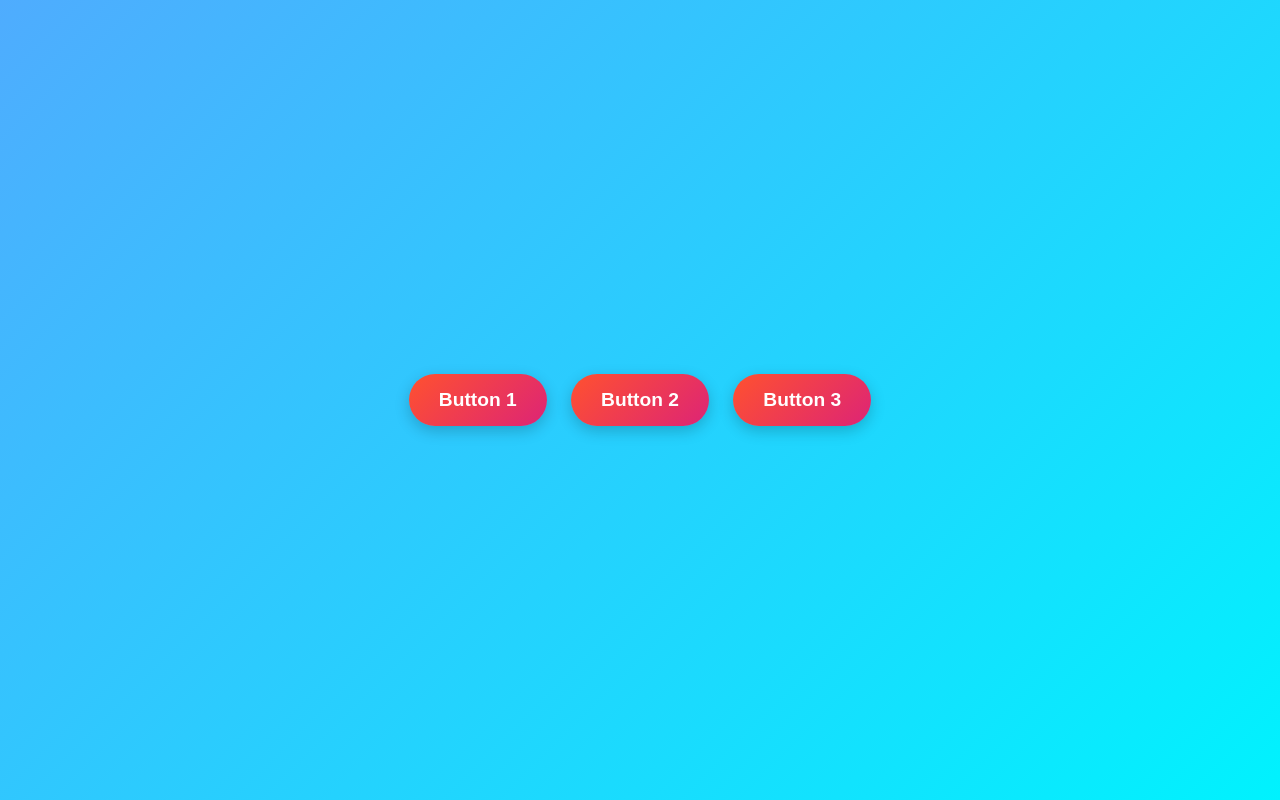
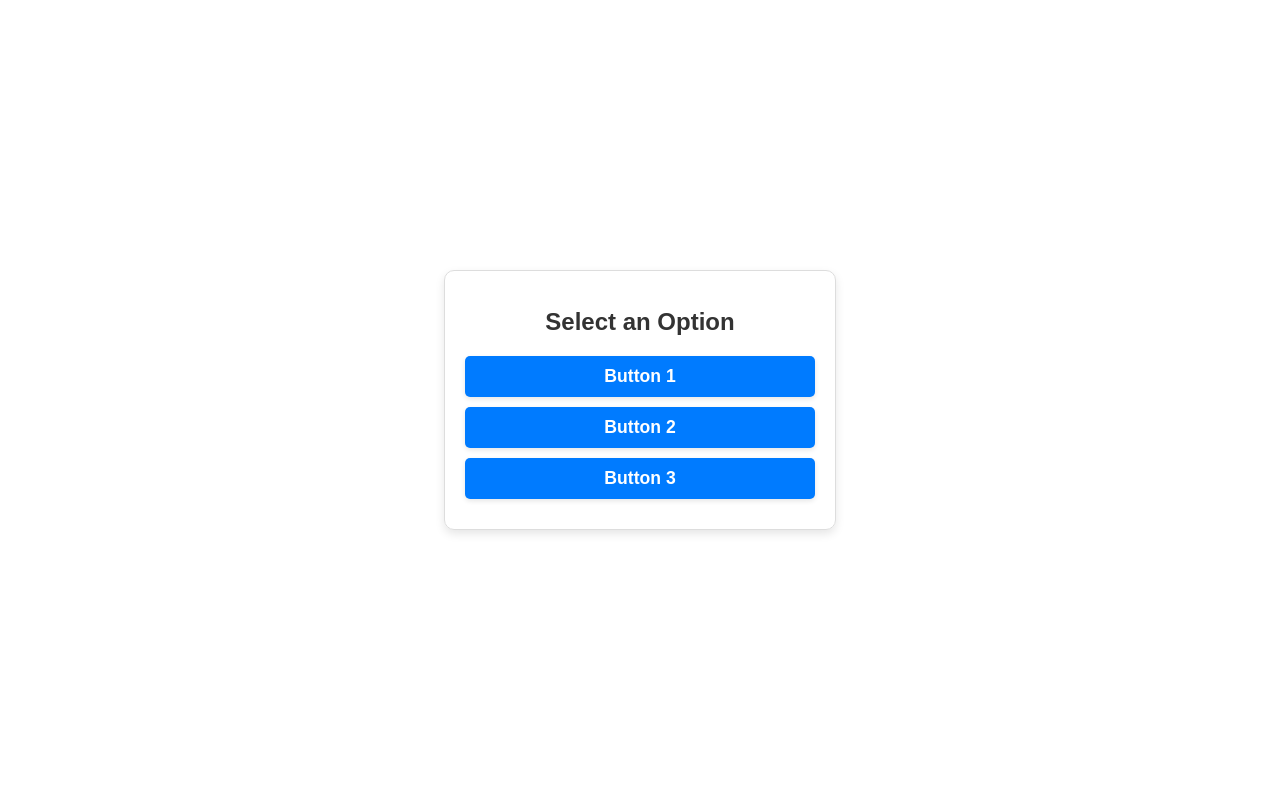
Before and after one commit to jimmykbell/assignments, a plain HTML site: page index.html in a window 1280 px wide. Drawn offline with Linux system fonts and the light colour scheme.

Commit message:
Update index.html

```diff
--- a/index.html
+++ b/index.html
@@ -3,54 +3,66 @@
 <head>
     <meta charset="UTF-8">
     <meta name="viewport" content="width=device-width, initial-scale=1.0">
-    <title>Stylish Buttons</title>
+    <title>Clean Buttons</title>
     <style>
         body {
             margin: 0;
             padding: 0;
+            font-family: 'Arial', sans-serif;
+            background-color: #ffffff;
             display: flex;
             justify-content: center;
             align-items: center;
             height: 100vh;
-            font-family: 'Arial', sans-serif;
-            background: linear-gradient(135deg, #4facfe, #00f2fe);
         }
 
-        .button-container {
+        .container {
+            width: 350px;
+            padding: 20px;
+            border: 1px solid #ddd;
+            border-radius: 10px;
+            box-shadow: 0 4px 10px rgba(0, 0, 0, 0.1);
             text-align: center;
         }
 
-        .button-container a {
-            display: inline-block;
-            margin: 10px;
-            padding: 15px 30px;
+        .container h1 {
+            margin-bottom: 20px;
+            font-size: 1.5em;
+            color: #333;
+        }
+
+        .button {
+            display: block;
+            margin: 10px auto;
+            padding: 10px 20px;
             text-decoration: none;
-            font-size: 1.2em;
+            font-size: 1.1em;
             font-weight: bold;
             color: #ffffff;
-            background: linear-gradient(135deg, #ff512f, #dd2476);
+            background-color: #007BFF;
             border: none;
-            border-radius: 50px;
-            box-shadow: 0 5px 15px rgba(0, 0, 0, 0.2);
-            transition: all 0.3s ease;
+            border-radius: 5px;
+            box-shadow: 0 2px 5px rgba(0, 0, 0, 0.1);
+            transition: background-color 0.3s ease, transform 0.2s ease;
         }
 
-        .button-container a:hover {
-            transform: scale(1.1);
-            box-shadow: 0 10px 20px rgba(0, 0, 0, 0.3);
+        .button:hover {
+            background-color: #0056b3;
+            transform: translateY(-2px);
         }
 
-        .button-container a:active {
-            transform: scale(1.05);
-            box-shadow: 0 5px 10px rgba(0, 0, 0, 0.2);
+        .button:active {
+            background-color: #003f7f;
+            transform: translateY(0);
         }
     </style>
 </head>
 <body>
-    <div class="button-container">
-        <a href="#">Button 1</a>
-        <a href="#">Button 2</a>
-        <a href="#">Button 3</a>
+    <div class="container">
+        <h1>Select an Option</h1>
+        <a href="#" class="button">Button 1</a>
+        <a href="#" class="button">Button 2</a>
+        <a href="#" class="button">Button 3</a>
     </div>
 </body>
 </html>
```
